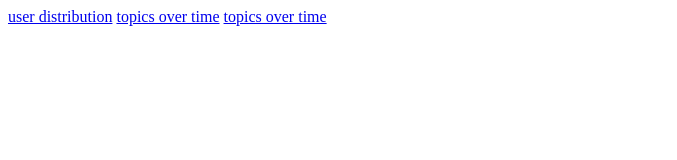
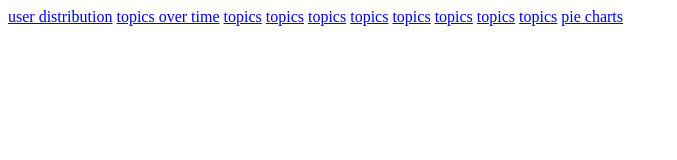
Before and after one commit to NanachiHub/CarloopShowcaseWebsite, a plain HTML site: page index.html in a window 1280 px wide. Shown: the whole page, without its empty margins (0-677 px from the left). Drawn offline with Linux system fonts and the light colour scheme.

Commit message:
Update index.html

```diff
--- a/index.html
+++ b/index.html
@@ -8,12 +8,19 @@
 <div id="start"></div>
 <a href="outputs/user_distribution.html">user distribution</a>
 <a href="outputs/topics_over_time.html">topics over time</a>
-<a href="outputs/topics_over_time.html">topics over time</a>
+<a href="outputs/topics/topic_1.png">topics</a>
+<a href="outputs/topics/topic_2.png">topics</a>
+<a href="outputs/topics/topic_3.png">topics</a>
+<a href="outputs/topics/topic_4.png">topics</a>
+<a href="outputs/topics/topic_5.png">topics</a>
+<a href="outputs/topics/topic_6.png">topics</a>
+<a href="outputs/topics/topic_7.png">topics</a>
+<a href="outputs/topics/topic_8.png">topics</a>
+<a href="outputs/pie charts/pie_8.html">pie charts</a>
+
 
 <script type="text/javascript">
-document.body.onload = function {
-    const element = document.getElementById("start");
-    element.innerHTML = 'Hello!';
+document.body.onload = function() {
     alert("Page is loaded");
 }
 </script>
```
